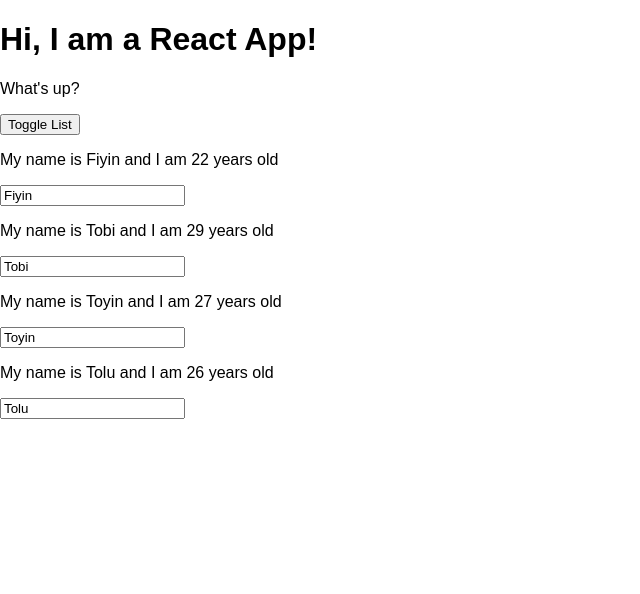
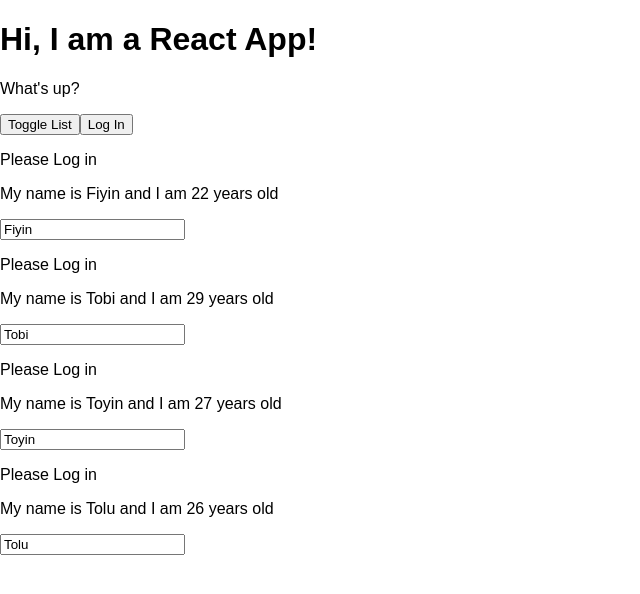
Before and after one commit to deinyefa/react-complete-guide, a React app: page / in a window 1280 px wide. Both pictures are taken after a click on the button "Toggle List". Shown: the top 594 px of the page, without its empty margins (0-640 px from the left). Built offline with nearby package versions, Linux system fonts and the light colour scheme.

Commit message:
Context API

```diff
--- a/src/Components/Cockpit/Cockpit.js
+++ b/src/Components/Cockpit/Cockpit.js
@@ -2,6 +2,7 @@
 
 import Classes from './Cockpit.css';
 import withClass from '../../hoc/WithClass';
+import AuthContext from '../../context/auth-context';
 
 const Cockpit = props => {
 
@@ -24,6 +25,9 @@
       <h1>Hi, I am a React App!</h1>
       <p className={classes.join(' ')}>What's up?</p>
       <button onClick={props.togglePersonsHandler} className={btnClass}>Toggle List</button>
+      <AuthContext.Consumer>
+        {(context) => <button onClick={context.login}>Log In</button>}
+      </AuthContext.Consumer>
     </div>
   )
 }
--- a/src/Components/Persons/Person/Person.js
+++ b/src/Components/Persons/Person/Person.js
@@ -3,13 +3,17 @@
 
 import PersonClass from './Person.css';
 import withClass from '../../../hoc/WithClass';
+import AuthContext from '../../../context/auth-context';
 
 const Person = (props) => {
   return (
     <Fragment>
-      <p onClick={props.click}>My name is {props.name} and I am {props.age} years old</p>
-      <p>{props.children}</p>
-      <input type="text" onChange={props.changed} defaultValue={props.name} />
+      <AuthContext.Consumer>
+        {(context) => context.authenticated ? <p>Authenticated!</p> : <p>Please Log in</p>}
+      </AuthContext.Consumer>
+        <p onClick={props.click}>My name is {props.name} and I am {props.age} years old</p>
+        <p>{props.children}</p>
+        <input type="text" onChange={props.changed} defaultValue={props.name} />
     </Fragment>
   );
 }
--- a/src/Containers/App.js
+++ b/src/Containers/App.js
@@ -5,6 +5,7 @@
 import Persons from '../Components/Persons/Persons';
 import Cockpit from '../Components/Cockpit/Cockpit';
 import withClass from '../hoc/WithClass';
+import AuthContext from '../context/auth-context';
 
 class App extends Component {
   state = {
@@ -14,7 +15,8 @@
       { id: 'zgfb', name: 'Toyin', age: 27 },
       { id: 'bgdzb', name: 'Tolu', age: 26 }
     ],
-    showPersons: false
+    showPersons: false,
+    authenticated: false,
   }
 
   deletePersonHandler = (personIndex) => {
@@ -47,6 +49,12 @@
     // })
   }
 
+  loginHangler = () => {
+    this.setState((prevState, props) => {
+      return { authenticated: !prevState.authenticated }
+    })
+  }
+
   togglePersonsHandler = () => {
     const doesShow = this.state.showPersons;
     this.setState({ showPersons: !doesShow })
@@ -60,16 +68,20 @@
       persons = <Persons
         persons={this.state.persons}
         clicked={this.deletePersonHandler}
-        changed={this.changeNameHandler} />;
+        changed={this.changeNameHandler}
+        isAuthenticated={this.state.authenticated} />;
     }
 
     return (
       <Fragment>
-        <Cockpit
-          persons={this.state.persons}
-          showPersons={this.state.showPersons}
-          togglePersonsHandler={this.togglePersonsHandler} />
-        {persons}
+        <AuthContext.Provider value={{ authenticated: this.state.authenticated, login: this.loginHangler }}>
+          <Cockpit
+            persons={this.state.persons}
+            showPersons={this.state.showPersons}
+            togglePersonsHandler={this.togglePersonsHandler}
+            login={this.loginHangler} />
+          {persons}
+        </AuthContext.Provider>
       </Fragment>
     );
   }
--- /dev/null
+++ b/src/context/auth-context.js
@@ -0,0 +1,8 @@
+import React from 'react';
+
+const authContext = React.createContext({
+  authenticated: false,
+  login: () => {}
+});
+
+export default authContext
```
